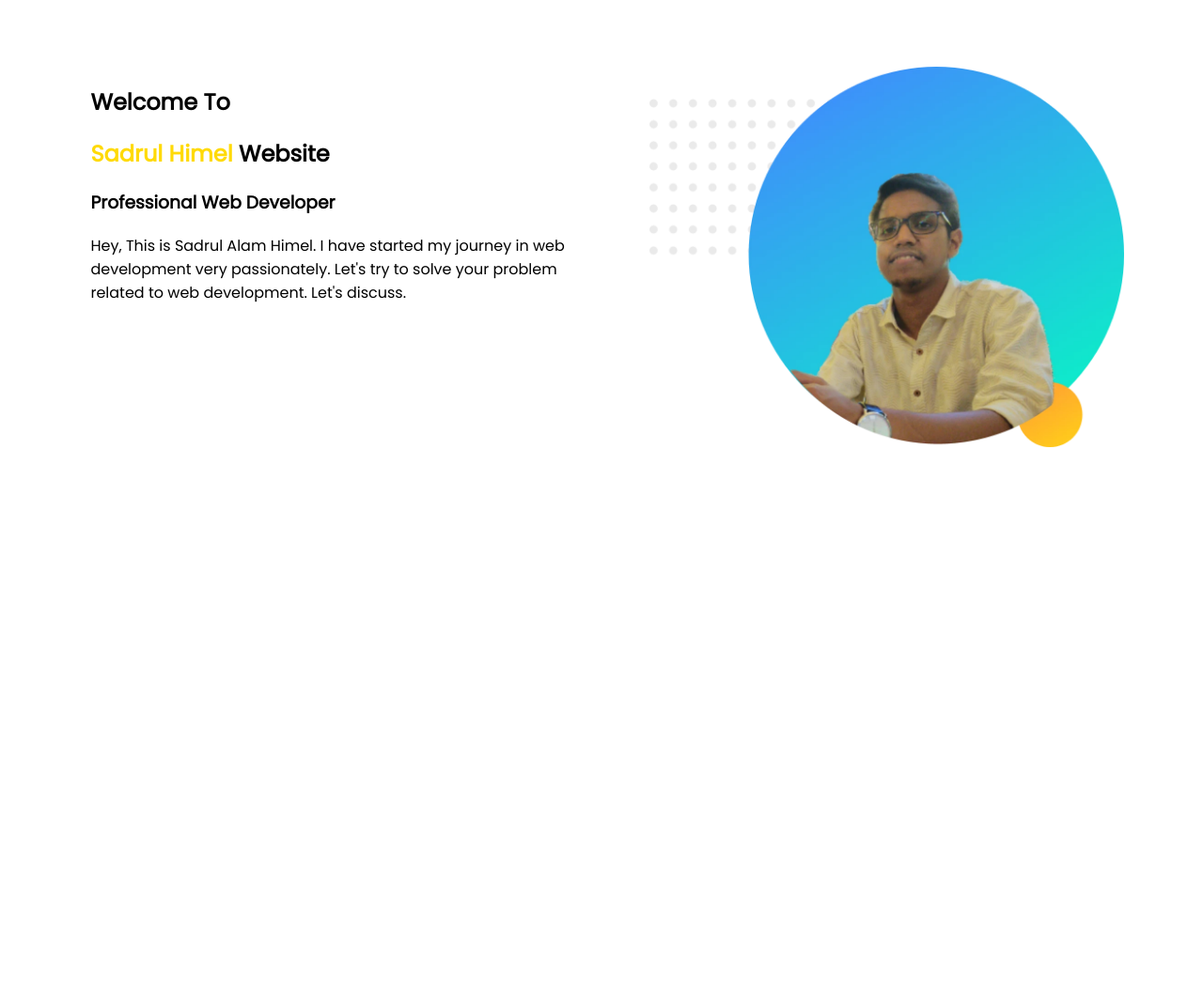
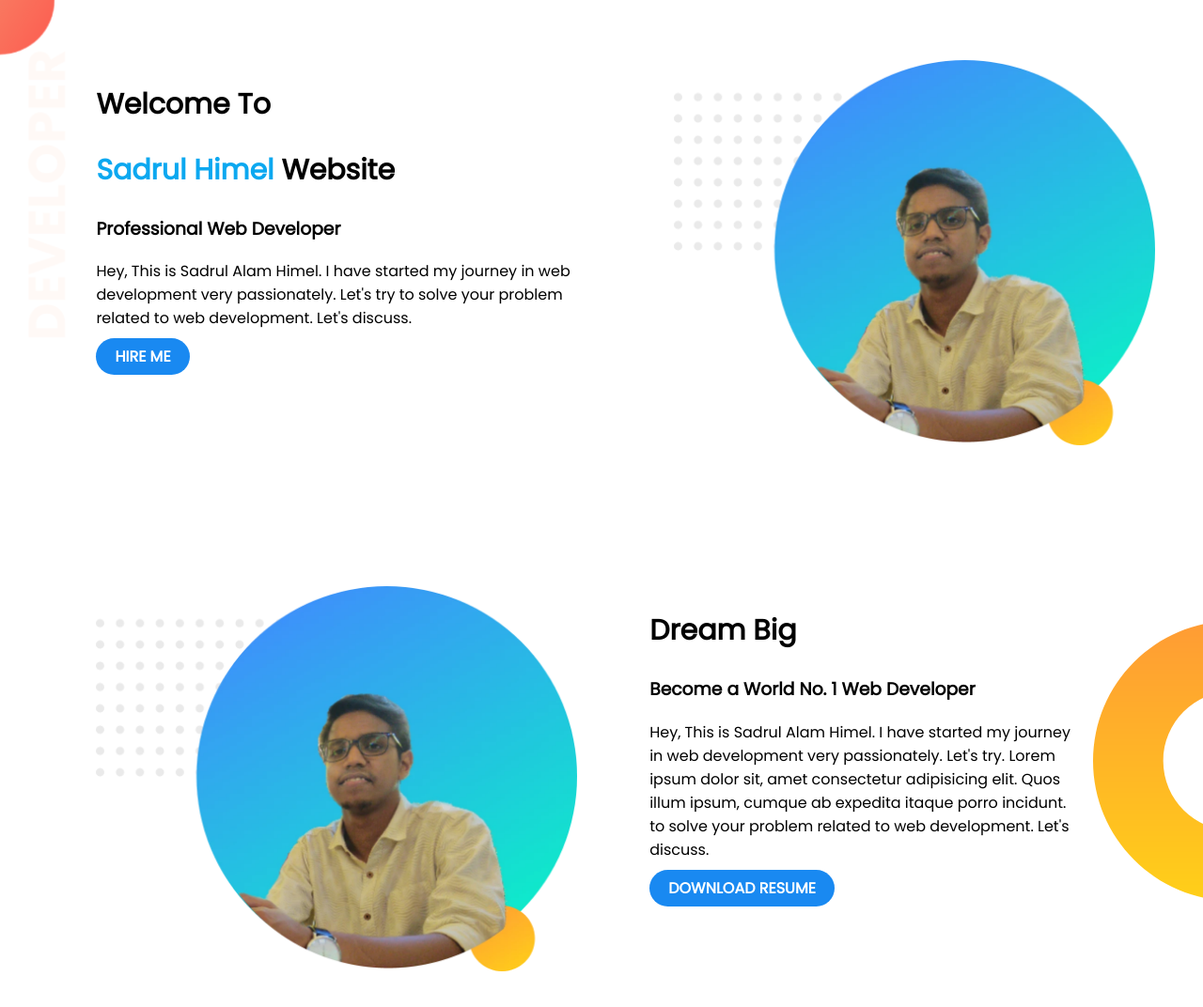
Before and after one commit to sadrulHimel/web-portfolio, a plain HTML site: page index.html in a window 1280 px wide. Shown: the whole page at 94% size. Before the commit the page ends 800 px from the top, so only its background shows below. Drawn offline with Linux system fonts and the light colour scheme.

Commit message:
Second part partiallay complete

```diff
--- a/index.html
+++ b/index.html
@@ -10,16 +10,16 @@
 </head>
 
 <body>
-    <section>
+    <section class="top-banner">
 
         <div class="half-width">
 
             <h1>Welcome To</h1>
-            <h1><span class="name-highlight">Sadrul Himel</span> Website</h1>
+            <h1><span class="blue-highlight">Sadrul Himel</span> Website</h1>
             <h3>Professional Web Developer</h3>
             <p>Hey, This is Sadrul Alam Himel. I have started my journey in web development very passionately. Let's try
-                to
-                solve your problem related to web development. Let's discuss.</p>
+                to solve your problem related to web development. Let's discuss.</p>
+            <a class="profile-link-button" target="_blank" href="https://www.facebook.com/sadrulalamhimel">HIRE ME</a>
 
         </div>
 
@@ -30,6 +30,29 @@
 
 
     </section>
+    <section class="dream-area">
+
+        <div class="half-width">
+
+            <img src="images/himel1.webp" alt="Sadrul's Image">
+        </div>
+
+        <div class="second-half-width">
+
+            <h1>Dream Big</h1>
+
+            <h3>Become a World No. 1 Web Developer</h3>
+            <p class="for-padding">Hey, This is Sadrul Alam Himel. I have started my journey in web development very passionately. Let's try. Lorem ipsum dolor sit, amet consectetur adipisicing elit. Quos illum ipsum, cumque ab expedita itaque porro incidunt.
+                to solve your problem related to web development. Let's discuss.</p>
+            <a class="profile-link-button" target="_blank" href="https://www.facebook.com/sadrulalamhimel">DOWNLOAD RESUME</a>
+
+        </div>
+
+
+    </section>
+
+
+
 
 </body>
 
--- a/style.css
+++ b/style.css
@@ -1,27 +1,67 @@
 body{
+    margin: 0px;
     font-family: 'Poppins', sans-serif;
 }
 h1{
 
- .   font-size: 50px;
+ font-size: 30px;
 }
 
-.name-highlight{
-    color: rgb(255, 218, 7);
+.blue-highlight{
+    color: rgb(12, 168, 240);
 }
 
 .half-width{
     width: 40%;
     float: left;
-    margin-left: 5%;
+    margin-left: 6%;
     padding-left: 2%;
     margin-top: 5%;
-
-
-
-
 }
 
 .half-width img{
     width: 100%;
 }
+
+.top-banner{
+    background-repeat: no-repeat;
+    background-image: url(images/top-banner.png);
+}
+section{
+    height: 500px;
+    margin-bottom: 60px;
+
+}
+
+.profile-link-button{
+    text-decoration: none;
+    background-color: rgb(25, 137, 241);
+    padding: 8px 20px;
+    color: white;
+    font-weight: 700;
+    border-radius: 20px;
+
+
+}
+
+.dream-area{
+
+    background-repeat: no-repeat;
+    background-image: url(images/dream-bg.png);
+    background-position: right;
+}
+
+.second-half-width{
+    width: 40%;
+    float: left;
+    margin-left: 4%;
+    padding-left: 2%;
+    margin-top: 5%;
+
+
+}
+
+.for-padding{
+    padding-right: 50px;
+
+}
```
